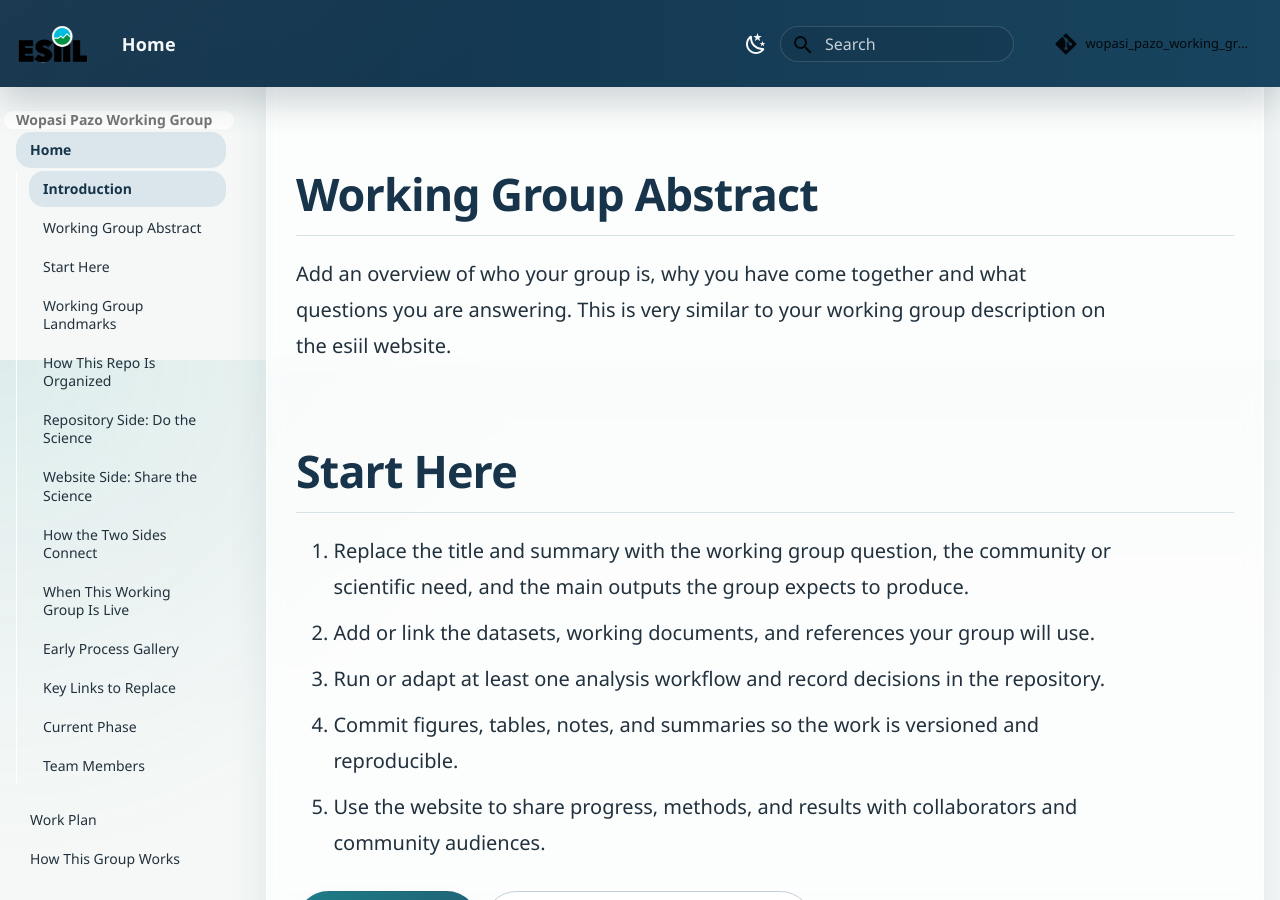
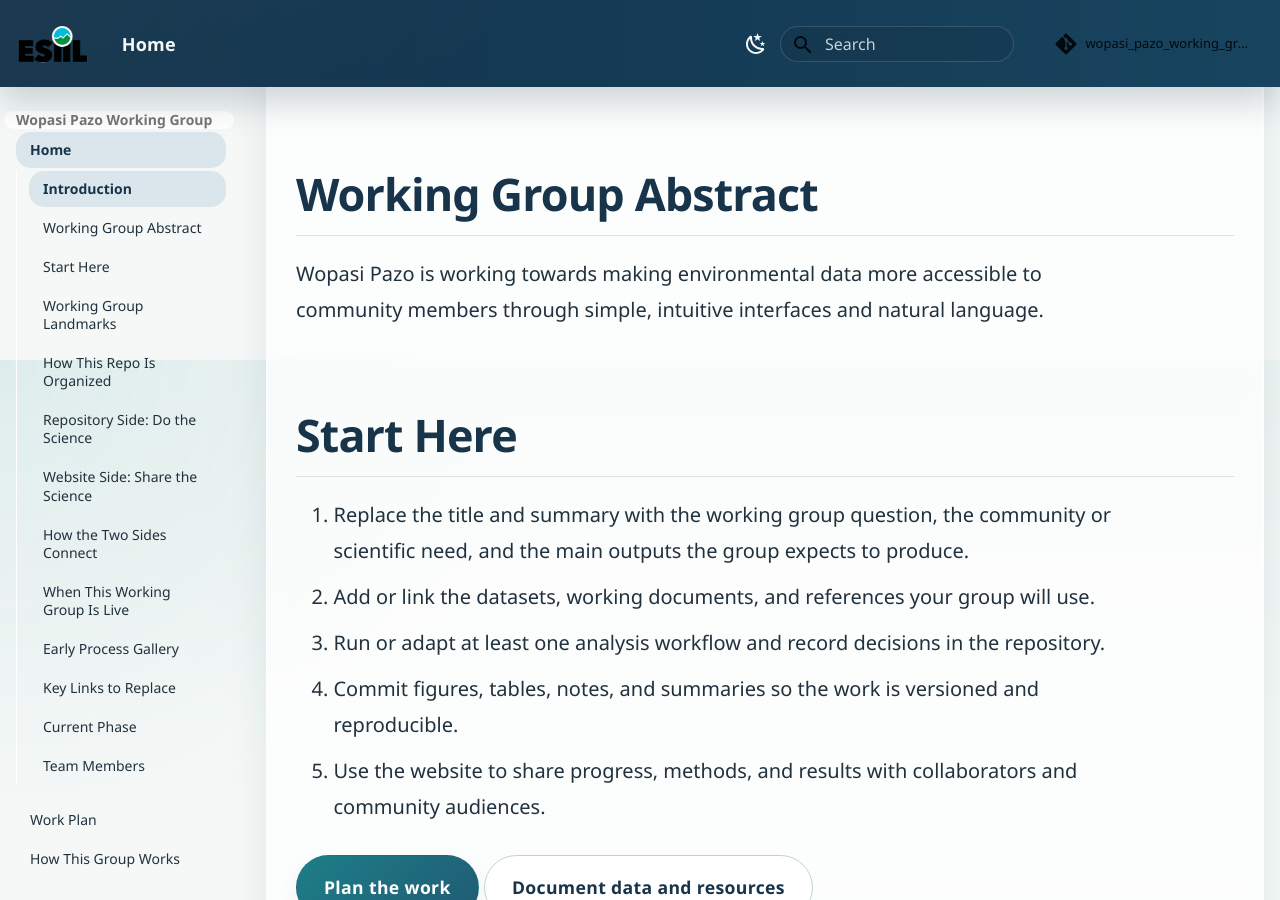
Before and after one commit to CU-ESIIL/wopasi_pazo, an MkDocs documentation site: the page built from docs/index.md, in a window 1280 px wide and 900 px high, scrolled down 1440 px. Built offline with MkDocs 1.6.1 and Material for MkDocs 9.7.7, drawn with Linux system fonts in a browser that asks for light colours; comment, search, counter and statistics services are not loaded.

Commit message:
Revise working group abstract for clarity
Updated the working group abstract to reflect the focus on environmental data accessibility.

```diff
--- a/docs/index.md
+++ b/docs/index.md
@@ -15,7 +15,7 @@ As the working group progresses, the repository becomes the reproducible record
 
 ## Working Group Abstract
 
-Add an overview of who your group is, why you have come together and what questions you are answering. This is very similar to your working group description on the esiil website.
+Wopasi Pazo is working towards making environmental data more accessible to community members through simple, intuitive interfaces and natural language.
 
 ## Start Here
 
```
